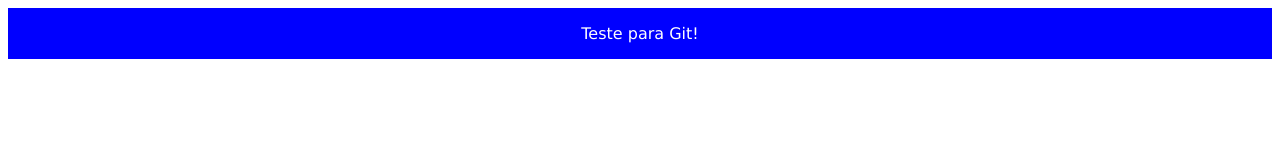
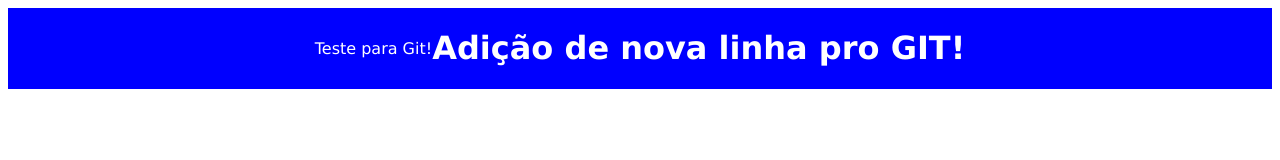
Before and after one commit to SapientiaEtNatura/estudos-git, a plain HTML site: page index.html in a window 1280 px wide. Drawn offline with Linux system fonts and the light colour scheme.

Commit message:
Adicionando uma nova linha, de novo!

```diff
--- a/index.html
+++ b/index.html
@@ -11,6 +11,7 @@
     <div class="divClass">
 
         <p>Teste para Git!</p>
+        <h1>Adição de nova linha pro GIT!</h1>
 
     </div>
 
```
